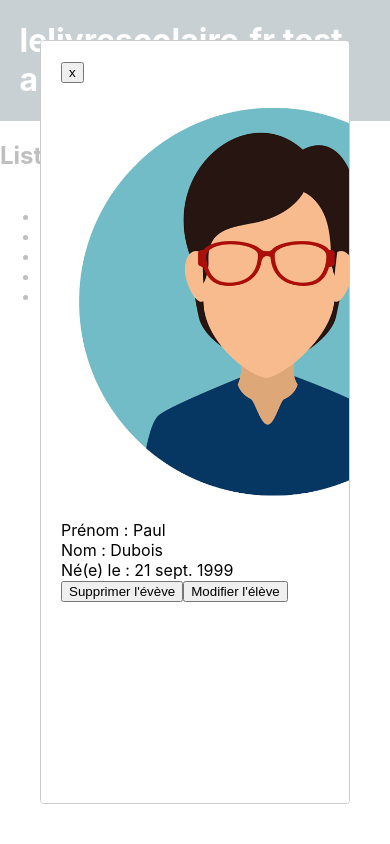
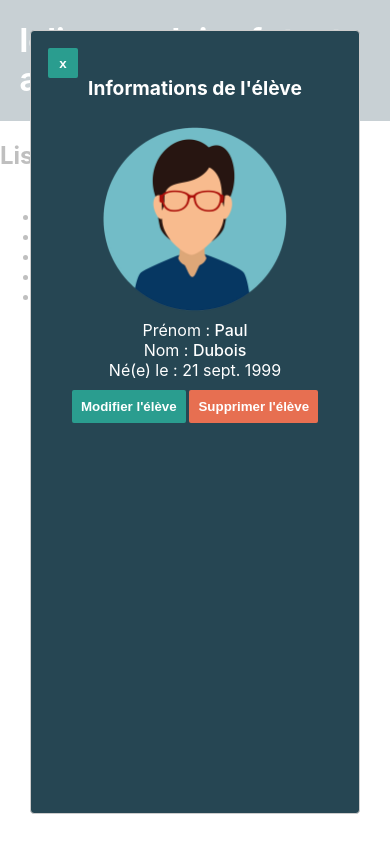
Before and after one commit to AntoineCozzu/lelivrescolaire-test-tech, a React (Create React App) app: page /students in a window 390 px wide. Both pictures are taken after a click on the item "Paul". Built offline with nearby package versions, Linux system fonts and the light colour scheme.

Commit message:
styling modal + responsive design

```diff
--- /dev/null
+++ b/src/component/student-form/student-form.css
@@ -0,0 +1,28 @@
+.student-form {
+    width: 40%;
+    display: flex;
+    flex-direction: column;
+    align-items: center;
+}
+
+.student-form-fields {
+    margin-bottom: 5px;
+}
+
+.student-form-field {
+    width: 100%;
+    display: flex;
+    justify-content: space-between;
+    margin-bottom: 5px;
+}
+
+.student-form-field input{
+    margin-left: 20px;
+    border-radius: 2px;
+    border: none;
+    color: rgba(0, 0, 0, 0.7);
+}
+
+.student-form input[type="submit"] {
+    min-width: 25%;
+}
--- a/src/component/student-form/student-form.js
+++ b/src/component/student-form/student-form.js
@@ -1,6 +1,7 @@
 import { Fragment } from "react";
 import { Formik } from "formik";
 import { DatePickerField } from "../shared/datepicker/datepicker-field";
+import './student-form.css';
 
 export function StudentForm(props) {
     const student = props.student;
@@ -33,16 +34,30 @@ export function StudentForm(props) {
                     /* and other goodies */
                 }) => (
                     <form className="student-form" onSubmit={handleSubmit}>
+                        <div className="student-form-fields">
+                        <div className="student-form-field">
+                            <label>
+                                Prénom
+                            </label>
+                            <input name="firstname" value={values.firstname}
+                                label="Prénom" type="text" onChange={handleChange} />
+                        </div>
 
-                        <input name="firstname" value={values.firstname}
-                            label="Prénom" type="text" onChange={handleChange} />
+                        <div className="student-form-field">
+                            <label>
+                                Nom de famille
+                            </label>
+                            <input name="lastname" value={values.lastname}
+                                label="Nom de famille" type="text" onChange={handleChange} />
+                        </div>
+                        <div className="student-form-field">
+                            <label>Date de naissance</label>
+                            <DatePickerField name="birthdate" selected={values.birthdate} onChange={setFieldValue} />
+                        </div>
+                        </div>
 
-                        <input name="lastname" value={values.lastname}
-                            label="Nom de famille" type="text" onChange={handleChange} />
 
-                        <DatePickerField name="birthdate" selected={values.birthdate} onChange={setFieldValue} />
-
-                        <input label="Valider" value="Valider" type="submit" />
+                        <input className="themed-button button-padding bg-emphasis" label="Valider" value="Valider" type="submit" />
                     </form>
                 )}
             </Formik>
--- a/src/component/student-list/student-list.js
+++ b/src/component/student-list/student-list.js
@@ -33,7 +33,7 @@ export function StudentList() {
                 const newStudentArray = [...students];
                 newStudentArray.splice(index, 1, updatedStudent);
                 setStudents(newStudentArray);
-                closeStudentModal();
+                selectStudent(updatedStudent);
             }
         )
 
--- a/src/component/student-modal/student-modal.css
+++ b/src/component/student-modal/student-modal.css
@@ -1,17 +1,72 @@
+.modal-header {
+    display: flex;
+    flex-direction: row;
+    justify-content: center;
+}
+
+.modal-header h2 {
+    text-align: center;
+}
+
+.modal-header button {
+    position: absolute;
+    left: 2vh;
+    top: 2vh;
+    padding: 8px;
+    width: 30px;
+    height: 30px;
+}
+
+.student-img {
+    width: 300px;
+}
+
+.student-info-text {
+    font-weight: 500;
+}
+
+.student-detail-section {
+    margin-bottom: 10px;
+    width: 80%;
+    display: flex;
+    flex-direction: column;
+    align-items: center;
+}
+
+.button-container {
+    display: flex;
+    justify-content: space-around;
+    width: 250px;
+}
+
+.button-container button {
+    min-width: 100px;
+}
+
 .ReactModal__Overlay {
     opacity: 0;
     transition: opacity 300ms ease-in-out;
 }
 
-.ReactModal__Overlay--after-open{
+.ReactModal__Overlay--after-open {
     opacity: 1;
 }
 
-.ReactModal__Overlay--before-close{
+.ReactModal__Overlay--before-close {
     opacity: 0;
 }
 
-.student-img {
-    height: 60%;
-    width: auto;
+@media only screen and (max-width: 767px) {
+    .student-img {
+        width: 200px;
+    }
+
+    .modal-header h2 {
+        font-size: 1.2em;
+        margin-top: 25px;
+    }
+
+    .ReactModal__Content {
+        inset: 30px !important;
+    }
 }
--- a/src/component/student-modal/student-modal.js
+++ b/src/component/student-modal/student-modal.js
@@ -6,35 +6,66 @@ import "./student-modal.css";
 import 'moment/locale/fr';
 import { getImgUrl } from "../../utils/img-url-helper";
 
+const modalStyle = {
+    content: {
+        display: 'flex',
+        flexDirection: 'column',
+        backgroundColor: '#264653',
+        alignItems: 'center',
+        color: 'white'
+    }
+}
+
 export function StudentModal(props) {
     const student = props.student;
     const [isEditing, setEditing] = useState(false);
+
+    function handleEditStudent(student) {
+        props.onEditStudent(student);
+        setEditing(false);
+    }
+
     return (
-        <ReactModal isOpen={student != null} ariaHideApp={false} shouldCloseOnOverlayClick={true} onRequestClose={props.onClose}>
-            <button onClick={props.onClose}>x</button>
+        <ReactModal
+            isOpen={student != null}
+            ariaHideApp={false}
+            shouldCloseOnOverlayClick={true}
+            onRequestClose={props.onClose}
+            closeTimeoutMS={300}
+            style={modalStyle}>
+
+            <div className="modal-header">
+                <button className="themed-button bg-alternative" onClick={props.onClose}>x</button>
+                <h2>Informations de l'élève</h2>
+            </div>
             <img className="student-img" alt="Photographie de l'élève" src={getImgUrl(student.img)} />
-
+            <div className="student-detail-section">
                 {
                     isEditing ?
-                    <StudentForm student={student} onEditStudent={(student) => props.onEditStudent(student)} />
+                        <StudentForm student={student} onEditStudent={(student) => handleEditStudent(student)} />
                         :
-                    <div>
-                        <div>
-                            Prénom : {student.firstname}
+                        <Fragment>
+                            <div className="student-info-field">
+                                Prénom : <span className="student-info-text">{student.firstname}</span>
                             </div>
-                        <div>
-                            Nom : {student.lastname}
+                            <div className="student-info-field">
+                                Nom : <span className="student-info-text">{student.lastname}</span>
                             </div>
                             <div>
                                 Né(e) le : {moment(student.birthdate).locale('fr').format("Do MMM YYYY")}
                             </div>
 
+                        </Fragment>
+
+                }
+            </div>
+            <div className="button-container">
+                <button className="themed-button bg-alternative button-padding" onClick={() => setEditing(!isEditing)}>{isEditing ? 'Annuler' : 'Modifier l\'élève'}</button>
+                <button className="themed-button bg-secondary button-padding" onClick={() => props.onDeleteStudent(student.id)}>Supprimer l'élève</button>
             </div>
 
-            }
 
-            <button onClick={() => props.onDeleteStudent(student.id)}>Supprimer l'évève</button>
-            <button onClick={() => setEditing(!isEditing)}>{isEditing ? 'Annuler' : 'Modifier l\'élève'}</button>
+
         </ReactModal>
     )
 }
--- a/src/index.css
+++ b/src/index.css
@@ -1,21 +1,61 @@
 body {
   margin: 0;
-  font-family: -apple-system, BlinkMacSystemFont, 'Segoe UI', 'Roboto', 'Oxygen',
-    'Ubuntu', 'Cantarell', 'Fira Sans', 'Droid Sans', 'Helvetica Neue',
-    sans-serif;
+  font-family: -apple-system, BlinkMacSystemFont, "Segoe UI", "Roboto", "Oxygen", "Ubuntu", "Cantarell", "Fira Sans",
+    "Droid Sans", "Helvetica Neue", sans-serif;
   -webkit-font-smoothing: antialiased;
   -moz-osx-font-smoothing: grayscale;
 }
 
-html, body, #root {
+html,
+body,
+#root {
   height: 100%;
 }
 
 code {
-  font-family: source-code-pro, Menlo, Monaco, Consolas, 'Courier New',
-    monospace;
+  font-family: source-code-pro, Menlo, Monaco, Consolas, "Courier New", monospace;
 }
 
 :root {
   --main-color: #264653;
+  --secondary-color: #e76f51;
+  --alternative-color: #2a9d8f;
+  --emphasis-color: #e9c46a;
 }
+
+a[href],
+input[type="submit"],
+input[type="image"],
+label[for],
+select,
+button,
+.pointer {
+  cursor: pointer;
+}
+
+.bg-main {
+  background-color: var(--main-color);
+}
+
+.bg-secondary {
+  background-color: var(--secondary-color);
+}
+
+.bg-alternative {
+  background-color: var(--alternative-color);
+}
+
+.bg-emphasis {
+  background-color: var(--emphasis-color);
+}
+
+.themed-button {
+  color: white;
+  border-radius: 2px;
+  border: none;
+  font-weight: 600;
+}
+
+.button-padding {
+  padding: 9px;
+}
```
Lines whose indentation alone changed are shown as unchanged.
